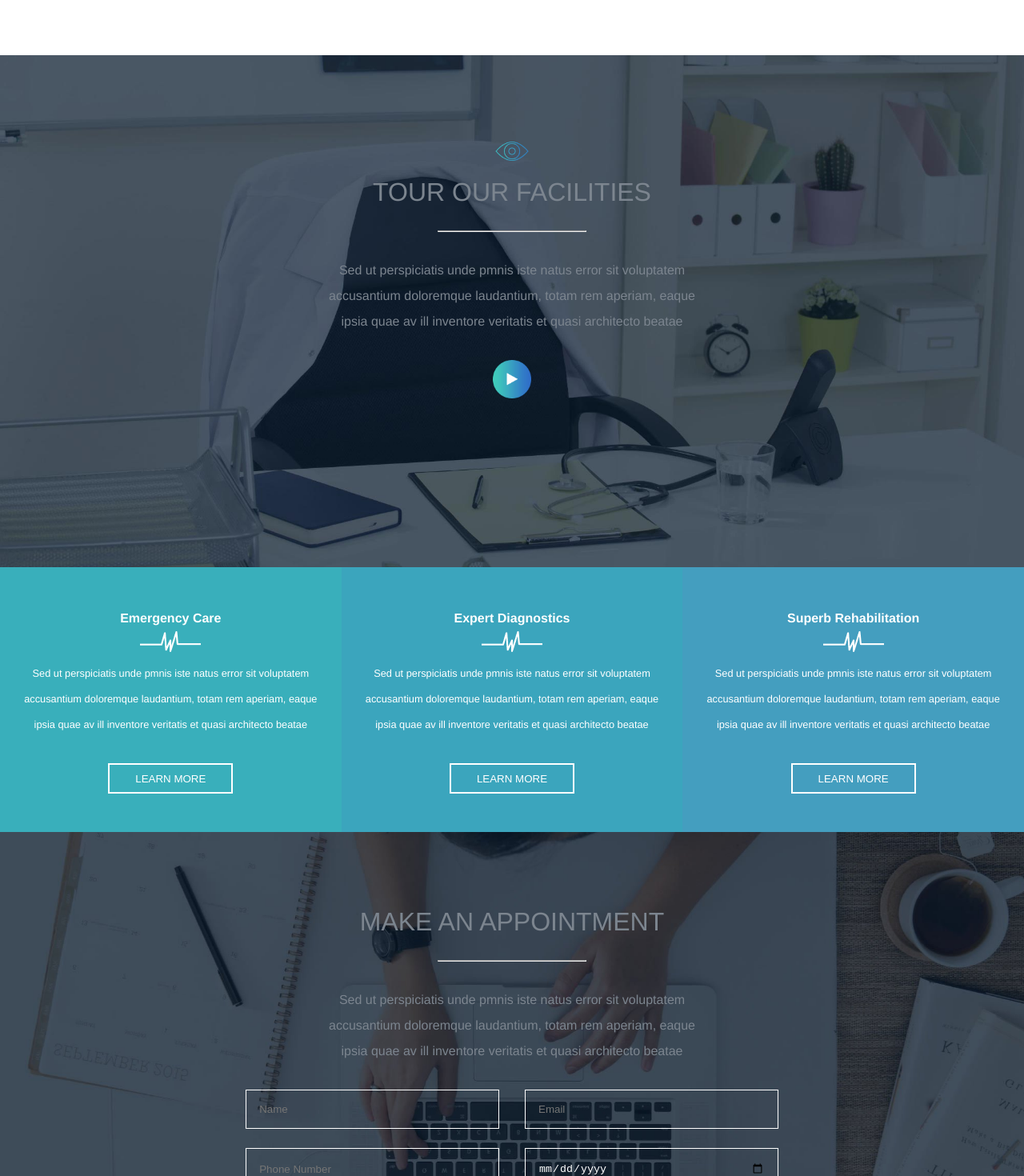
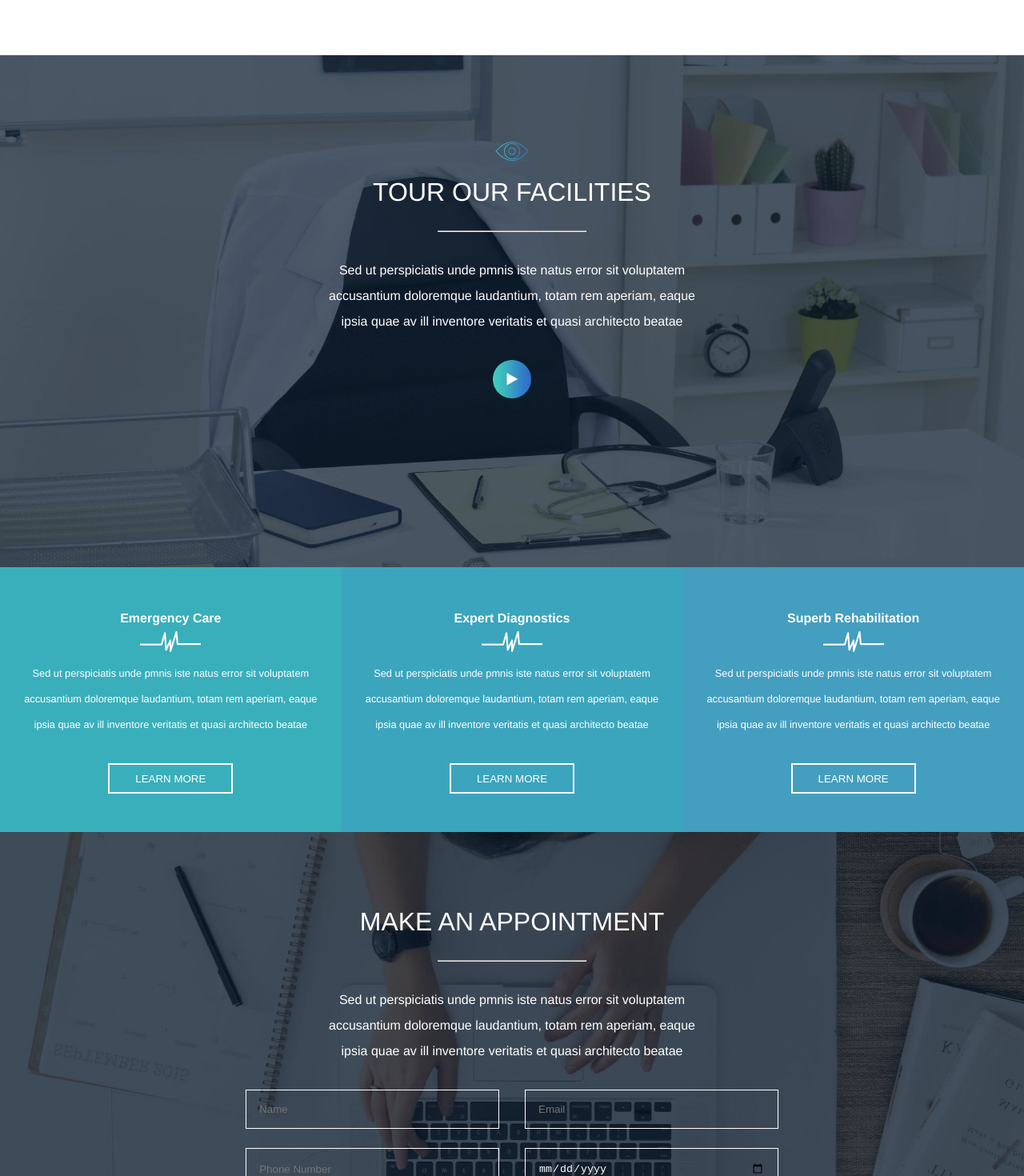
Before and after one commit to Crisano97/proj-html-vuejs, a Vue app: page / in a window 1280 px wide. Shown: the part 3280-4750 px from the top of the page at 80% size. Built offline with nearby package versions, Linux system fonts and the light colour scheme.

Commit message:
changed text color in facilities and appointment section

```diff
--- a/src/components/Main.vue
+++ b/src/components/Main.vue
@@ -19,6 +19,7 @@
     <ServicesSection />
 
     <FacilitiesSection />
+
     <div class="health-features">
         <MoreInfo v-for="item in moreInfoElements" :key="item.id"
         :item="item"
@@ -142,15 +143,11 @@ export default {
             line-height: 2rem;
     }
 
-
-
     div.health-features{
         width: 100%;
         display: flex;
         justify-content: space-around;
     }
-
-
 
     div.carrasel-container{
         height: 15rem;
--- a/src/components/mainComponents/AppointmentSection.vue
+++ b/src/components/mainComponents/AppointmentSection.vue
@@ -1,7 +1,7 @@
 <template>
   <section class="appointment">
         <div class="container">
-            <SectionHead
+            <SectionHead class="c-white"
             :data="appointmentSectionHead"
             />
             <div class="form-container">
--- a/src/components/mainComponents/FacilitiesSection.vue
+++ b/src/components/mainComponents/FacilitiesSection.vue
@@ -1,7 +1,7 @@
 <template>
   <section class="facilities">
         <div class="container">
-            <SectionHead
+            <SectionHead class="c-white"
             :data="facilitiesSectionHead"
             />
             <img src="../../assets/images/play-icon.png" alt="">
--- a/src/components/mainComponents/SectionHead.vue
+++ b/src/components/mainComponents/SectionHead.vue
@@ -40,5 +40,8 @@ export default {
 
     .c-white{
         color:white;
+        hr{
+            color: white;
+        }
     }
 </style>
```
